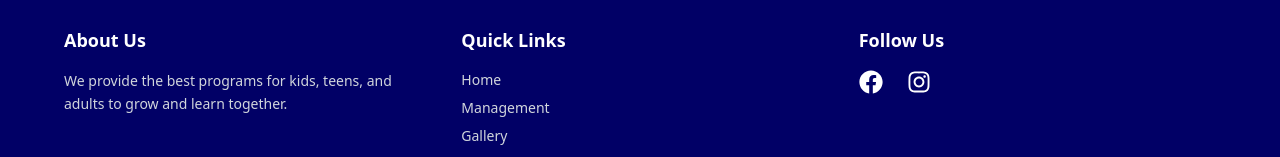
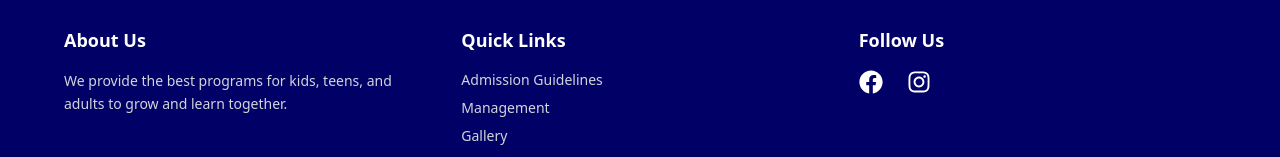
Before and after one commit to Manasraj9/School-Website, a Next.js app in the folder my-school-website/: page / in a window 1280 px wide. Shown: the part 4355-4512 px from the top of the page. Built offline with nearby package versions, Linux system fonts and the light colour scheme; no server answers.

Commit message:
Update Footer.jsx

```diff
--- a/my-school-website/src/components/Footer.jsx
+++ b/my-school-website/src/components/Footer.jsx
@@ -31,8 +31,8 @@ export default function Footer() {
                         <h3 className="text-lg font-semibold mb-4">Quick Links</h3>
                         <ul className="space-y-2 text-sm text-gray-300">
                             <li>
-                                <Link href="/" className="hover:text-white transition">
-                                    Home
+                                <Link href="/admission-guidelines" className="hover:text-white transition">
+                                    Admission Guidelines
                                 </Link>
                             </li>
                             <li>
```
